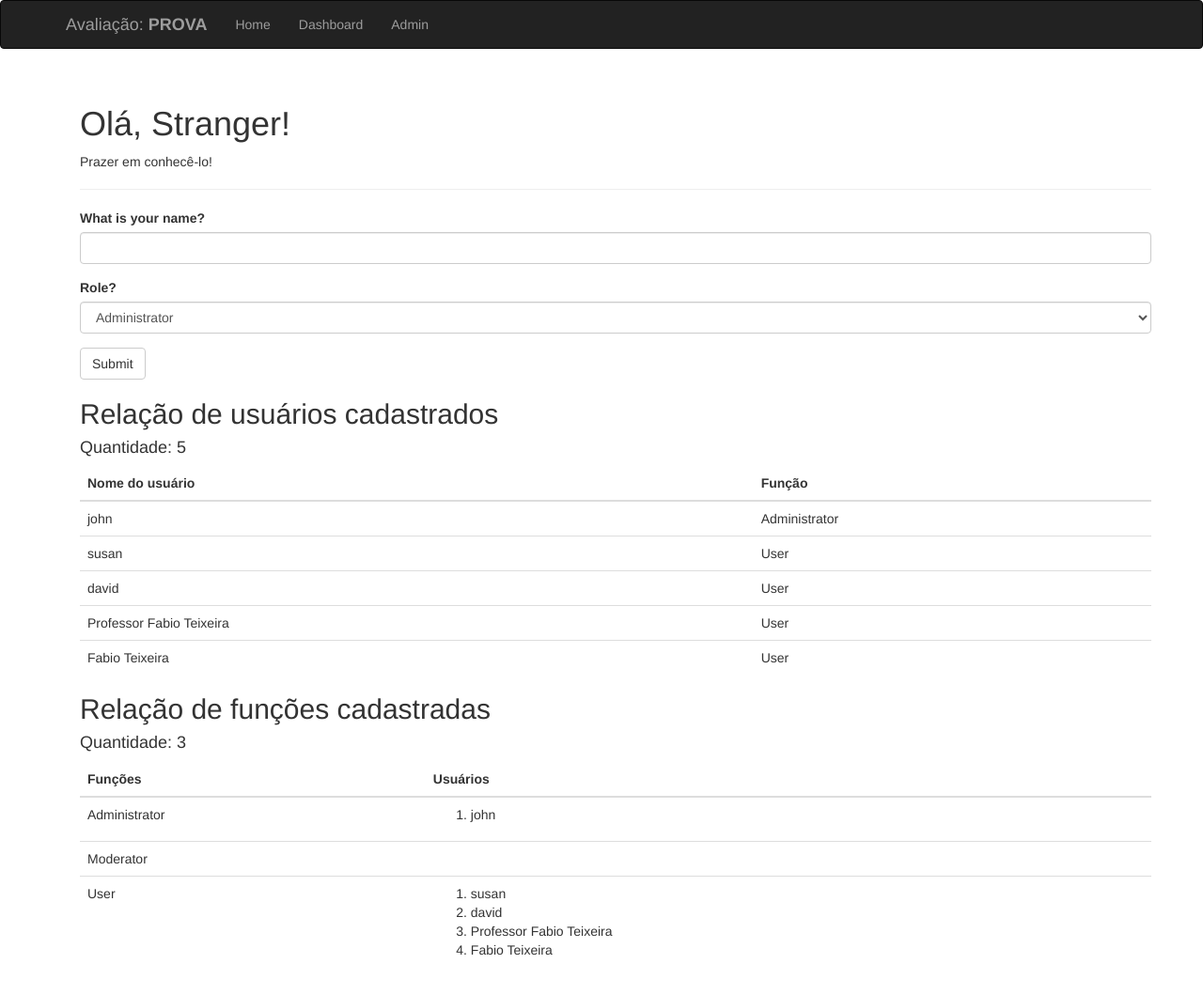
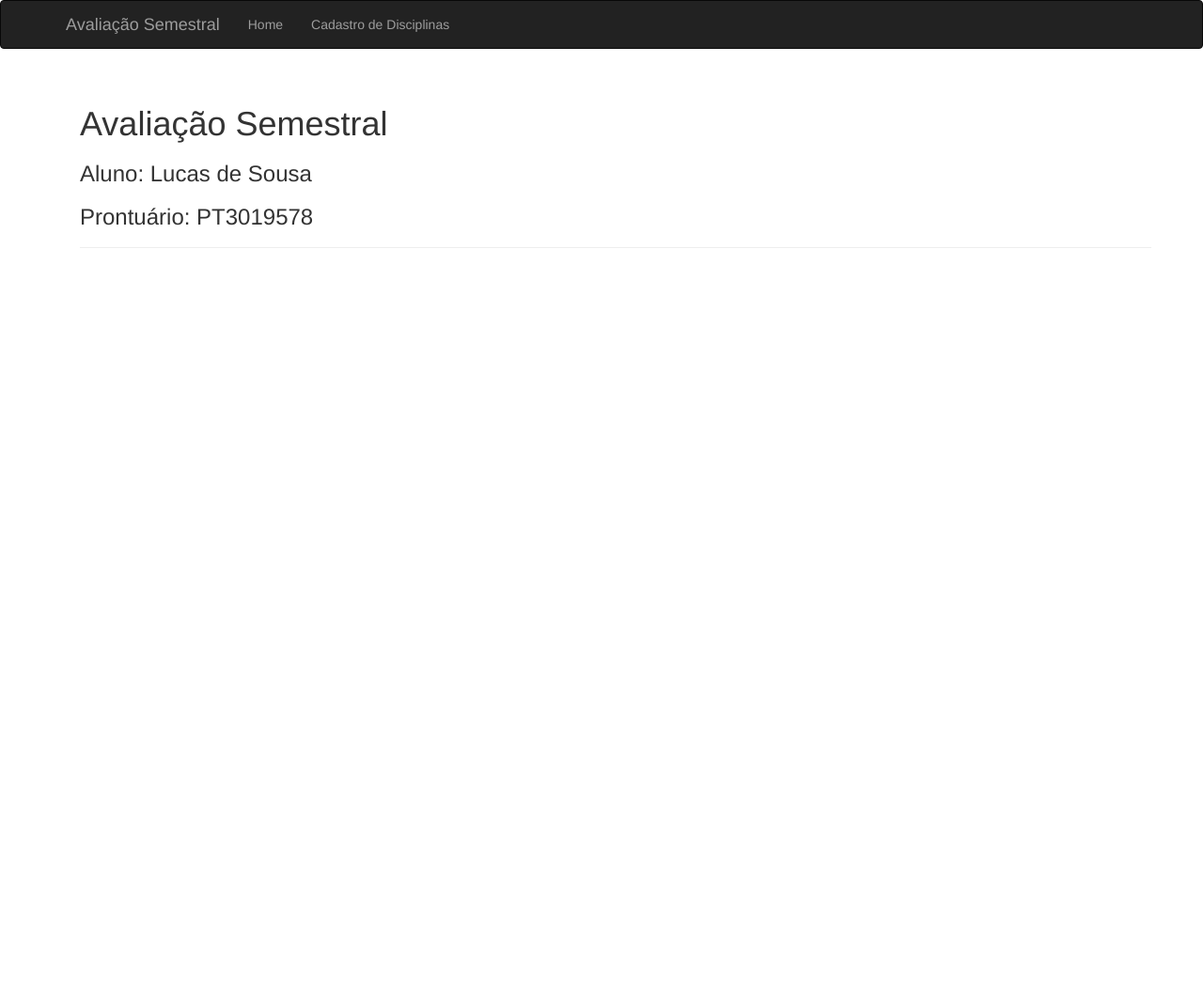
Before and after one commit to LucasSousa353/provadswa, a Flask app: page / in a window 1280 px wide. Shown: the whole page at 94% size. After the commit the page ends 264 px from the top, so only its background shows below. Run offline with Flask 3, Linux system fonts and the light colour scheme; some libraries are stand-ins or nearby versions.

Commit message:
start point prova

```diff
--- a/app/routes.py
+++ b/app/routes.py
@@ -9,64 +9,13 @@ main = Blueprint('main', __name__)
 
 @main.route('/', methods=['GET', 'POST'])
 def index():
-    form = NameForm()
+    return render_template('index.html')
 
-    form.role.choices = [(role.id, role.name) for role in Role.query.order_by('name')]
+@main.route('/disciplinas')
+def disciplinas():
+    roles = Role.query.all()
+    return render_template('disciplinas.html')
 
-    if form.validate_on_submit():
-        role = Role.query.filter_by(id=form.role.data).first()
-        user = User.query.filter_by(username=form.name.data).first()
-
-        if user is None:
-            user = User(username=form.name.data, role=role)
-            db.session.add(user)
-            db.session.commit()
-            session['known'] = False
-        else:
-            session['known'] = True
-
-        session['name'] = form.name.data
-        session['role'] = role.name
-        return redirect(url_for('main.index'))
-
-    users = User.query.all()
-    roles = Role.query.all()
-
-    return render_template('index.html', form=form, name=session.get('name'),
-                           known=session.get('known', False), user_all=users, roles=roles)
-
-@main.route('/dashboard')
-def dashboard():
-    users = User.query.all()
-    return render_template('dashboard.html', users=users)
-
-@main.route('/admin')
-def admin():
-    roles = Role.query.all()
-    return render_template('admin.html', roles=roles)
-
-@main.route('/edit_user/<int:user_id>', methods=['GET', 'POST'])
-def edit_user(user_id):
-    user = User.query.get_or_404(user_id)
-    form = NameForm(obj=user)
-    form.role.choices = [(role.id, role.name) for role in Role.query.order_by('name')]
-
-    if form.validate_on_submit():
-        user.username = form.name.data
-        user.role = Role.query.get(form.role.data)
-        db.session.commit()
-        flash(f'Usuário {user.username} atualizado com sucesso.')
-        return redirect(url_for('main.admin'))
-
-    return render_template('edit_user.html', form=form, user=user)
-
-@main.route('/delete_user/<int:user_id>', methods=['POST'])
-def delete_user(user_id):
-    user = User.query.get_or_404(user_id)
-    db.session.delete(user)
-    db.session.commit()
-    flash(f'Usuário {user.username} foi excluído com sucesso.')
-    return redirect(url_for('main.admin'))
 
 @main.app_errorhandler(404)
 def page_not_found(e):
--- a/app/templates/base.html
+++ b/app/templates/base.html
@@ -19,13 +19,12 @@
                 <span class="icon-bar"></span>
                 <span class="icon-bar"></span>
             </button>
-            <a class="navbar-brand" href="/">Avaliação: <b>PROVA</b></a>
+            <a class="navbar-brand" href="/">Avaliação Semestral</a>
         </div>
         <div class="navbar-collapse collapse">
             <ul class="nav navbar-nav">
                 <li><a href="{{ url_for('main.index') }}">Home</a></li>
-                <li><a href="{{ url_for('main.dashboard') }}">Dashboard</a></li>
-                <li><a href="{{ url_for('main.admin') }}">Admin</a></li>
+                <li><a href="{{ url_for('main.disciplinas') }}">Cadastro de Disciplinas</a></li>
             </ul>
         </div>
     </div>
--- a/app/templates/index.html
+++ b/app/templates/index.html
@@ -8,61 +8,10 @@
 <div class="container">
     <!-- Cabeçalho da Página -->
     <div class="page-header">
-        <h1>Olá, {% if name %}{{ name }}{% else %}Stranger{% endif %}!</h1>
-        {% if not known %}
-        <p>Prazer em conhecê-lo!</p>
-        {% else %}
-        <p>Feliz em vê-lo novamente!</p>
-        {% endif %}
+        <h1>Avaliação Semestral</h1>
+        <h3>Aluno: Lucas de Sousa</h3>
+        <h3>Prontuário: PT3019578</h3>
+
     </div>
-
-    <!-- Formulário -->
-    {{ wtf.quick_form(form) }}
-
-    <!-- Relação de Usuários Cadastrados -->
-    <h2>Relação de usuários cadastrados</h2>
-    <h4>Quantidade: {{ user_all|length }}</h4>
-    <table class="table">
-        <thead>
-            <tr>
-                <th>Nome do usuário</th>
-                <th>Função</th>
-            </tr>
-        </thead>
-        <tbody>
-            {% for user in user_all %}
-            <tr>
-                <td>{{ user.username }}</td>
-                <td>{{ user.role.name }}</td>
-            </tr>
-            {% endfor %}
-        </tbody>
-    </table>
-
-    <!-- Relação de Funções Cadastradas -->
-    <h2>Relação de funções cadastradas</h2>
-    <h4>Quantidade: {{ roles|length }}</h4>
-    <table class="table">
-        <thead>
-            <tr>
-                <th>Funções</th>
-                <th>Usuários</th>
-            </tr>
-        </thead>
-        <tbody>
-            {% for role in roles %}
-            <tr>
-                <td>{{ role.name }}</td>
-                <td>
-                    <ol>
-                        {% for user in role.users %}
-                        <li>{{ user.username }}</li>
-                        {% endfor %}
-                    </ol>
-                </td>
-            </tr>
-            {% endfor %}
-        </tbody>
-    </table>
 </div>
 {% endblock %}
```
Also changed, not shown: app/templates/admin.html (deleted, +0 -38 lines), app/templates/dashboard.html (deleted, +0 -27 lines), app/templates/edit_user.html (deleted, +0 -16 lines), app/templates/disciplinas.html (renamed from app/templates/user.html), data copy.sqlite (added).
